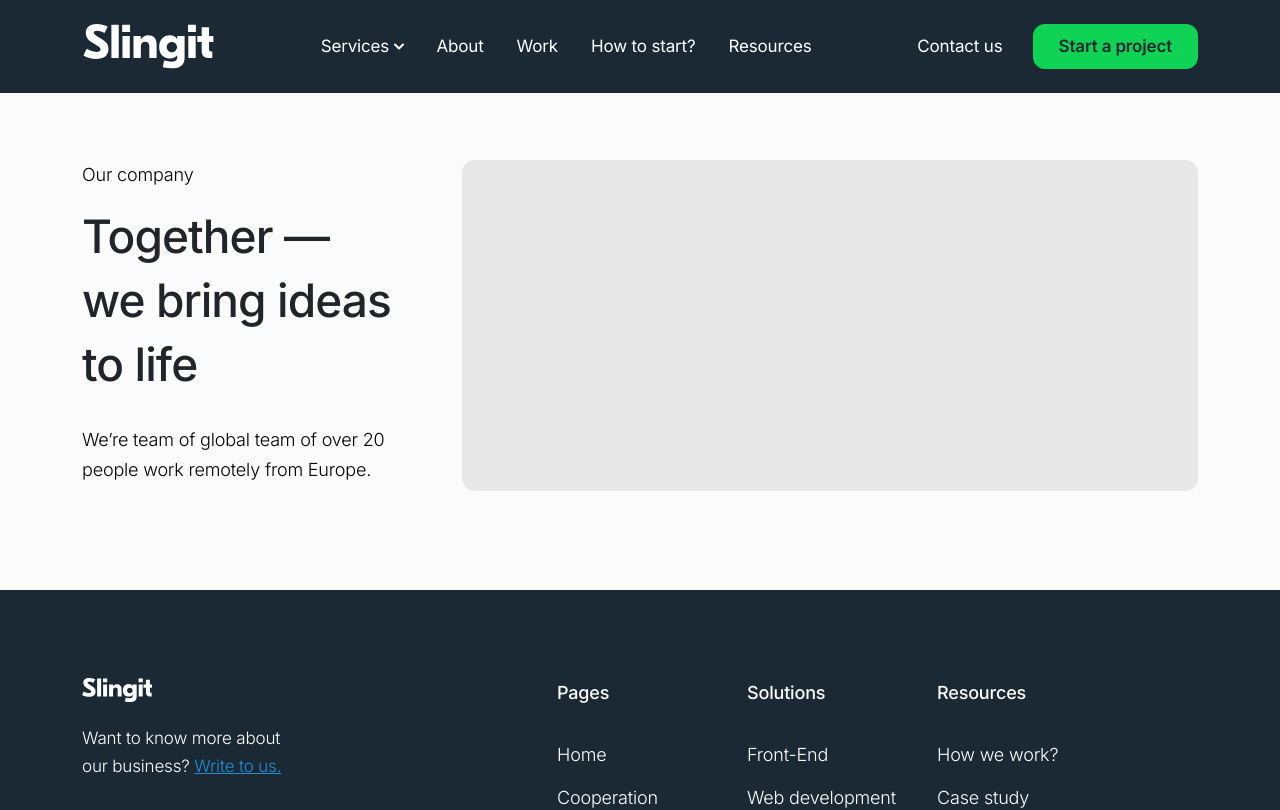
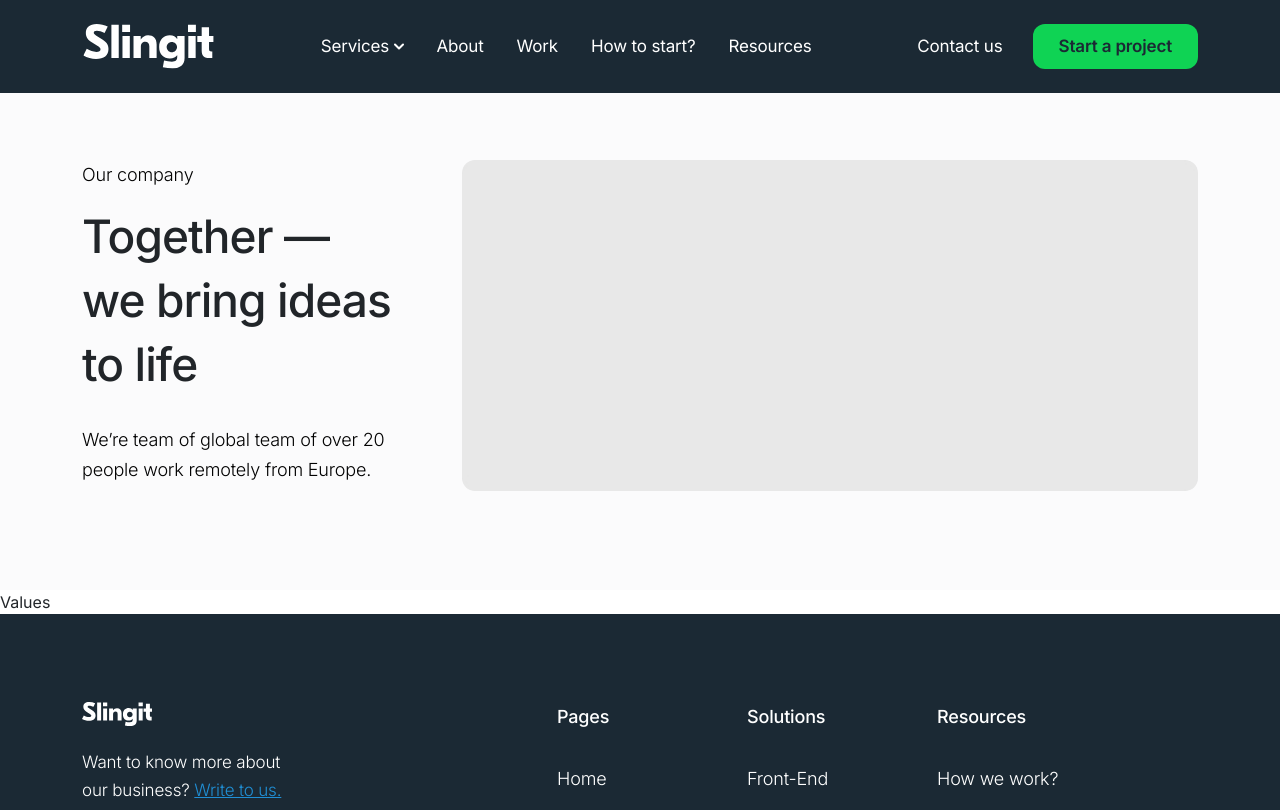
Before and after one commit to mcpalez/simple-react-web, a React (Create React App) app: page /about in a window 1280 px wide. Shown: the top 810 px of the page. Built offline with nearby package versions, Linux system fonts and the light colour scheme.

Commit message:
another section udpate on About page

```diff
--- /dev/null
+++ b/src/components/pages/about/Values.jsx
@@ -0,0 +1,9 @@
+import React from 'react'
+
+function Values() {
+  return (
+    <div>Values</div>
+  )
+}
+
+export default Values
--- a/src/pages/About.jsx
+++ b/src/pages/About.jsx
@@ -1,10 +1,12 @@
 import React from 'react';
 import Hero from '../components/pages/about/Hero';
+import Values from '../components/pages/about/Values';
 
 function About() {
   return (
     <main className='app-main about__page'>
         <Hero/>
+        <Values/>
     </main>
   )
 }
```
